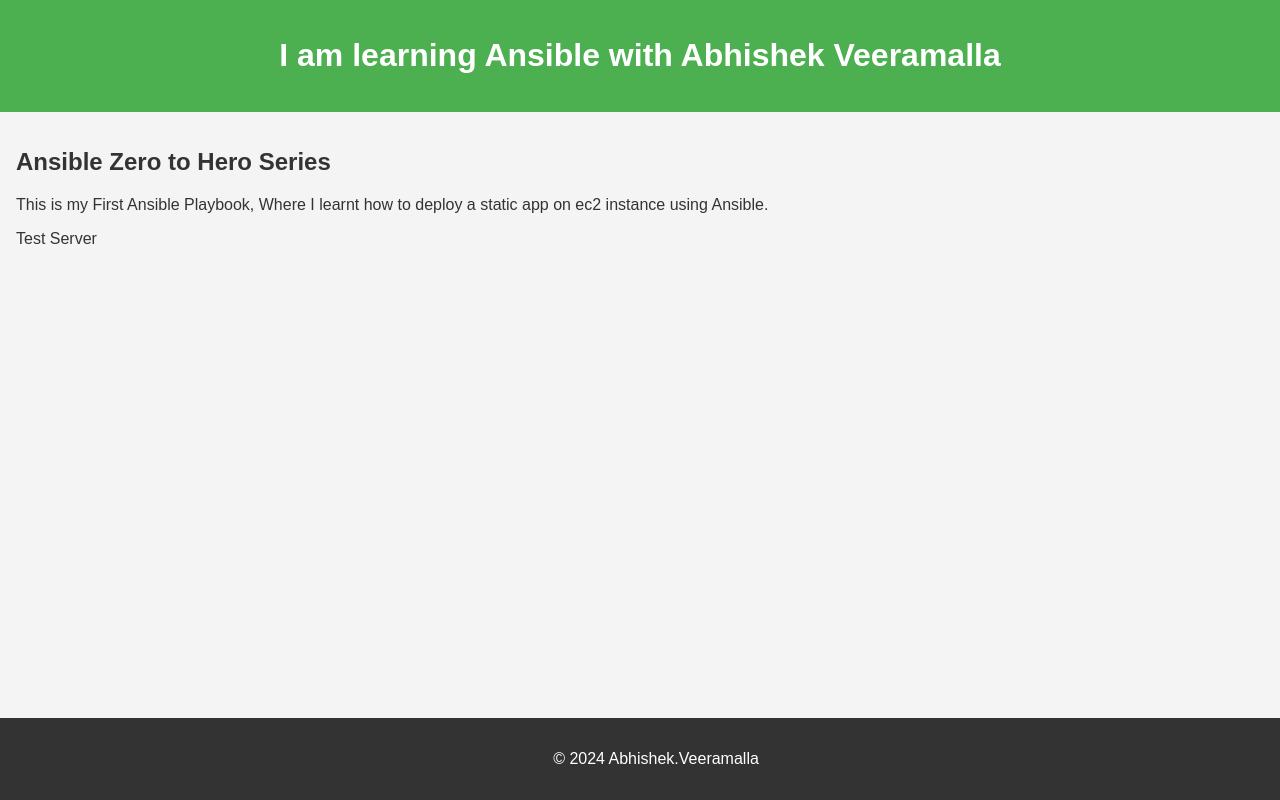
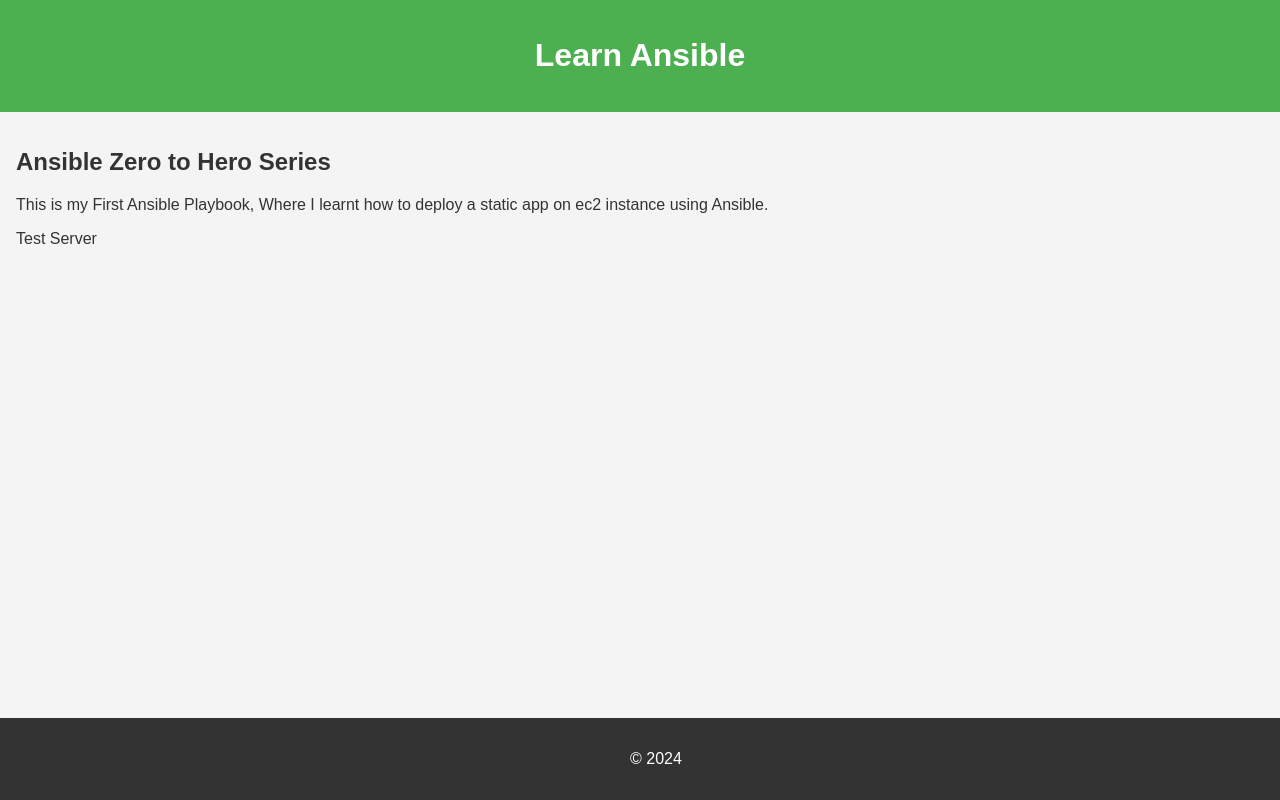
Before and after one commit to adarsh-ks-22/ansible-projects, a plain HTML site: page index.html in a window 1280 px wide. Drawn offline with Linux system fonts and the light colour scheme.

Commit message:
Update index.html

```diff
--- a/index.html
+++ b/index.html
@@ -34,7 +34,7 @@
 </head>
 <body>
     <header>
-        <h1>I am learning Ansible with Abhishek Veeramalla</h1>
+        <h1>Learn Ansible</h1>
     </header>
     <main>
         <h2>Ansible Zero to Hero Series</h2>
@@ -42,7 +42,7 @@
         <p>Test Server</p>
     </main>
     <footer>
-        <p>&copy; 2024 Abhishek.Veeramalla</p>
+        <p>&copy; 2024</p>
     </footer>
 </body>
 </html>
```
